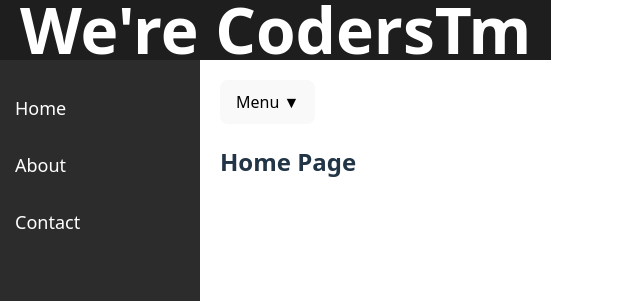
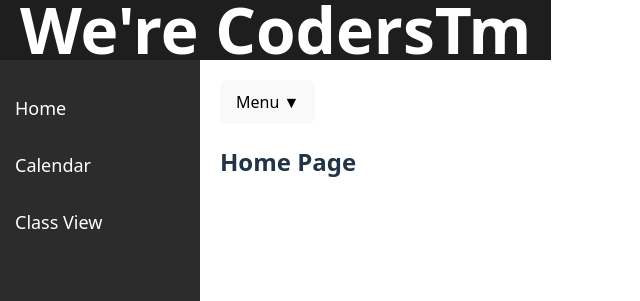
Before and after one commit to 3phraimY/Canvas-Hackathon, a React (Vite) app in the folder Front-End/: page / in a window 1280 px wide. Shown: the top 301 px of the page, without its empty margins (0-640 px from the left). Built offline with nearby package versions, Linux system fonts and the light colour scheme.

Commit message:
Added css for each of the pages

```diff
--- a/Front-End/src/Components/SideBar.jsx
+++ b/Front-End/src/Components/SideBar.jsx
@@ -6,8 +6,8 @@ export default function SideBar() {
   return (
     <div className="sidebar">
       <Link to="/">Home</Link>
-      <Link to="/about">About</Link>
-      <Link to="/contact">Contact</Link>
+      <Link to="/calendar">Calendar</Link>
+      <Link to="/classview">Class View</Link>
     </div>
   );
 }
```
Also changed, not shown: Front-End/src/Pages/Calendar.css (added), Front-End/src/Pages/ClassView.css (added), Front-End/src/Pages/Home.css (added).
